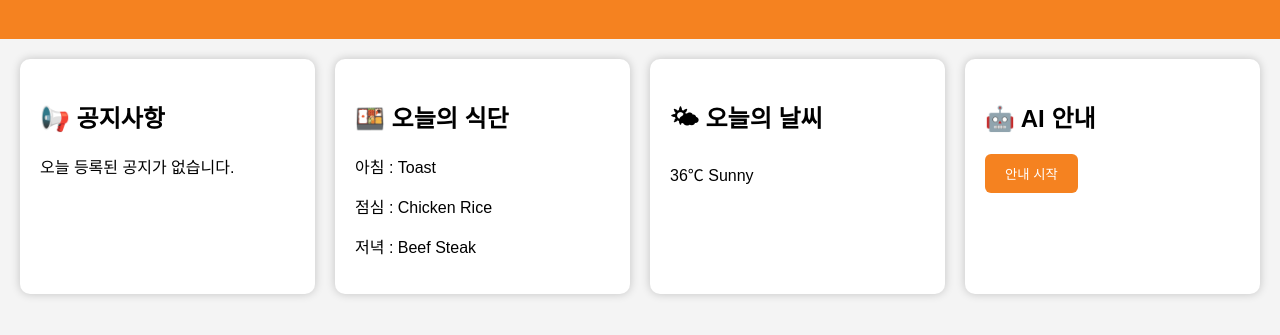
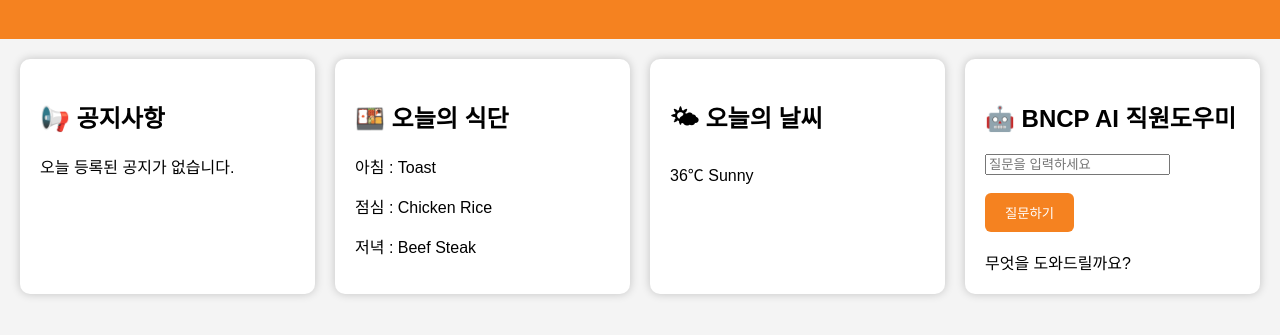
Before and after one commit to chogak1449-ops/-, a plain HTML site: page index.html in a window 1280 px wide. Shown: the part 81-416 px from the top of the page. Drawn offline with Linux system fonts and the light colour scheme.

Commit message:
Add files via upload

```diff
--- a/app.js
+++ b/app.js
@@ -1,5 +1,30 @@
-function welcome(){
+async function askAI() {
 
-    alert("BNCP 복지포털에 오신 것을 환영합니다.");
+    const question = document.getElementById("question").value;
+
+    if (!question) {
+        alert("질문을 입력하세요.");
+        return;
+    }
+
+    const answer = document.getElementById("answer");
+    answer.innerHTML = "🤖 답변 생성중...";
+
+    try {
+
+        const response = await fetch(
+            "https://odd-butterfly-b936.chogak1449.workers.dev/?q=" +
+            encodeURIComponent(question)
+        );
+
+        const text = await response.text();
+
+        answer.innerHTML = text;
+
+    } catch (e) {
+
+        answer.innerHTML = "연결에 실패했습니다.";
+
+    }
 
 }
--- a/index.html
+++ b/index.html
@@ -4,6 +4,7 @@
     <meta charset="UTF-8">
     <meta name="viewport" content="width=device-width, initial-scale=1.0">
     <title>BNCP Smart Welfare Portal</title>
+
     <link rel="stylesheet" href="style.css">
 </head>
 
@@ -32,9 +33,28 @@
         <p>36℃ Sunny</p>
     </div>
 
+    <!-- 여기만 교체 -->
     <div class="card">
-        <h2>🤖 AI 안내</h2>
-        <button onclick="welcome()">안내 시작</button>
+
+        <h2>🤖 BNCP AI 직원도우미</h2>
+
+        <input
+            id="question"
+            type="text"
+            placeholder="질문을 입력하세요">
+
+        <br><br>
+
+        <button onclick="askAI()">
+            질문하기
+        </button>
+
+        <br><br>
+
+        <div id="answer">
+            무엇을 도와드릴까요?
+        </div>
+
     </div>
 
 </div>
```
